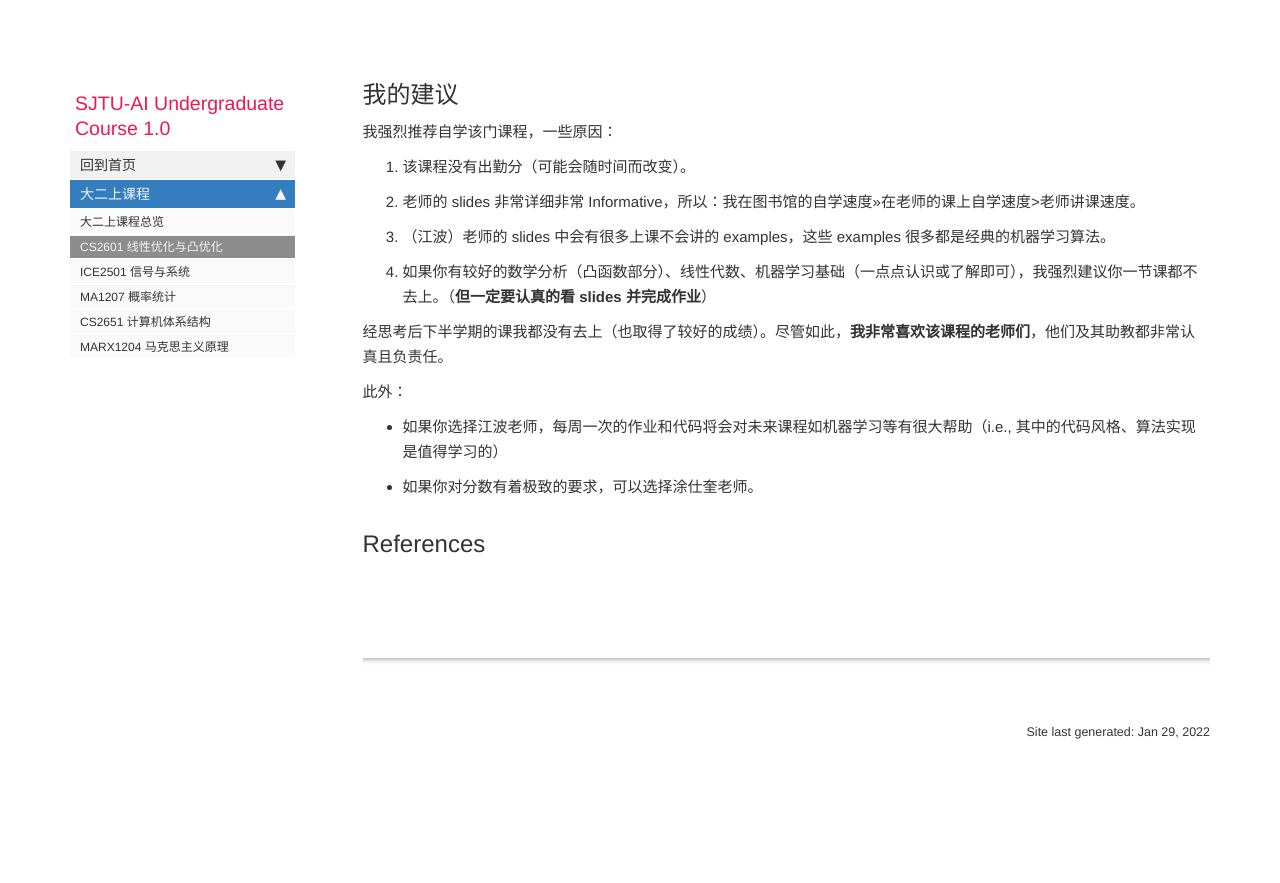
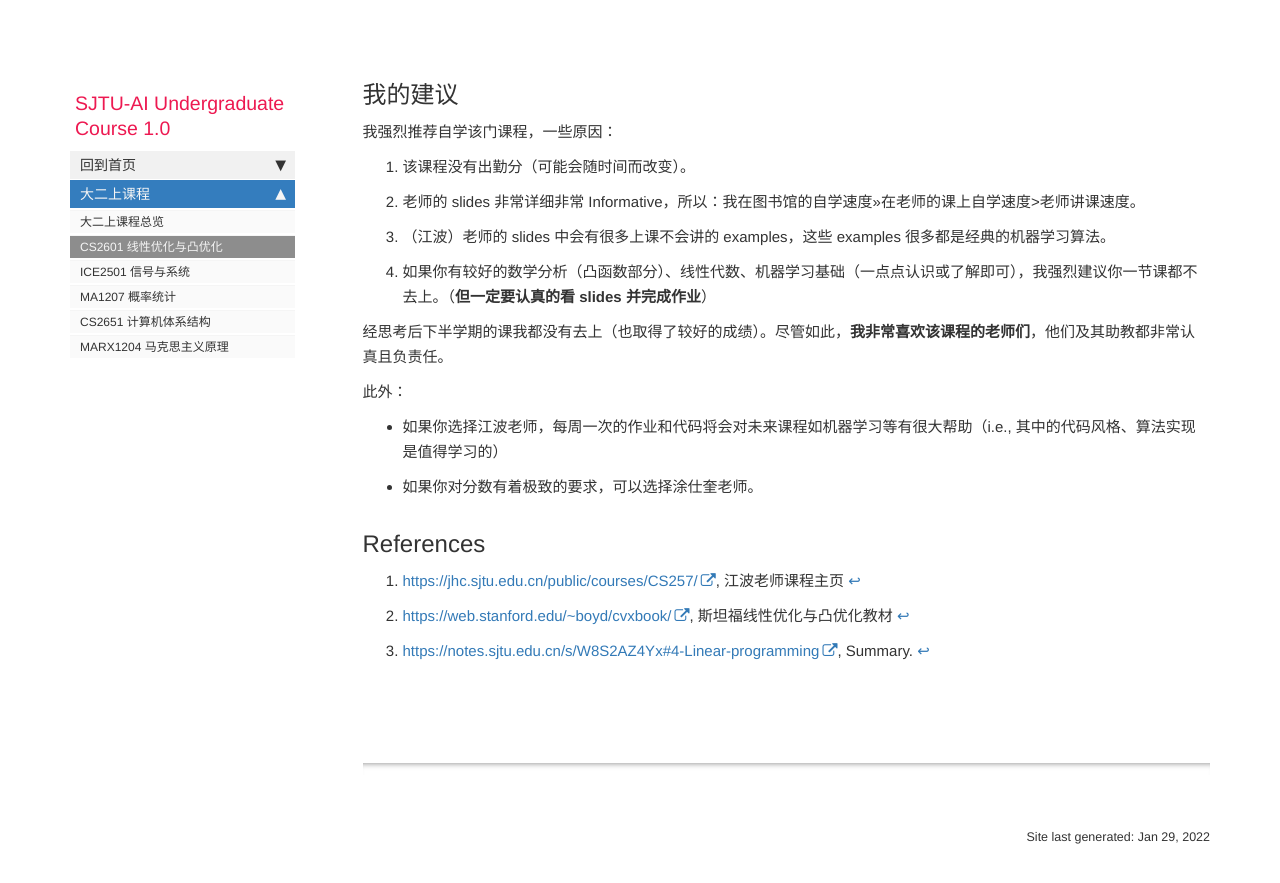
Before and after one commit to aisjtu/aisjtu.github.io, a Jekyll site: the page built from docs/pages/21/21_CS2601.md, in a window 1280 px wide and 900 px high, scrolled down 1325 px. Shown: the top 883 px of the window. Built offline with Jekyll 4.4.1, drawn with Linux system fonts in a browser that asks for light colours; comment, search, counter and statistics services are not loaded; before the commit the page ends 2120 px from its top, so only the background shows below that; part of the change alters nothing that is shown; some of the changed text lies outside the part shown.

Commit message:
Update 21_CS2601.md

```diff
--- a/docs/pages/21/21_CS2601.md
+++ b/docs/pages/21/21_CS2601.md
@@ -16,7 +16,7 @@ permalink: 21_CS2601.html
 
 ## Lecture Notes
 
-我的课程笔记及复习笔记：
+我的课程笔记及复习笔记[^1][^2][^3]：
 
 <a target="\_blank" class="noCrossRef" href="{{ "https://github.com/anyeZHY/ai-sjtu.github.io/raw/gh-pages/Resource/21/CS2601线性优化与凸优化/线性优化凸优化.pdf"}}"><button type="button" class="btn btn-default" aria-label="Left Align"><span class="glyphicon glyphicon-download-alt" aria-hidden="true"></span> PDF Download</button></a>
 
```
